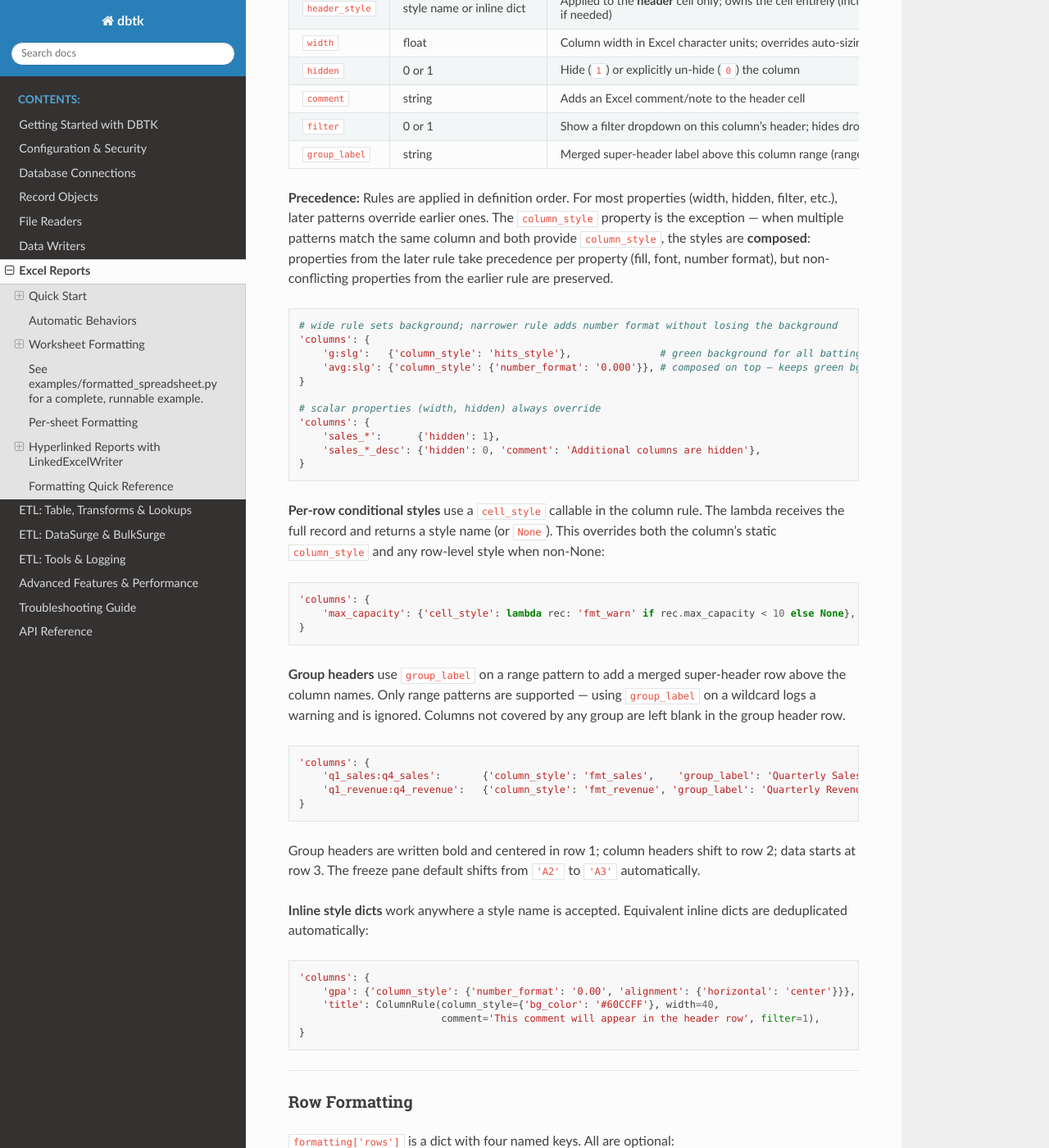
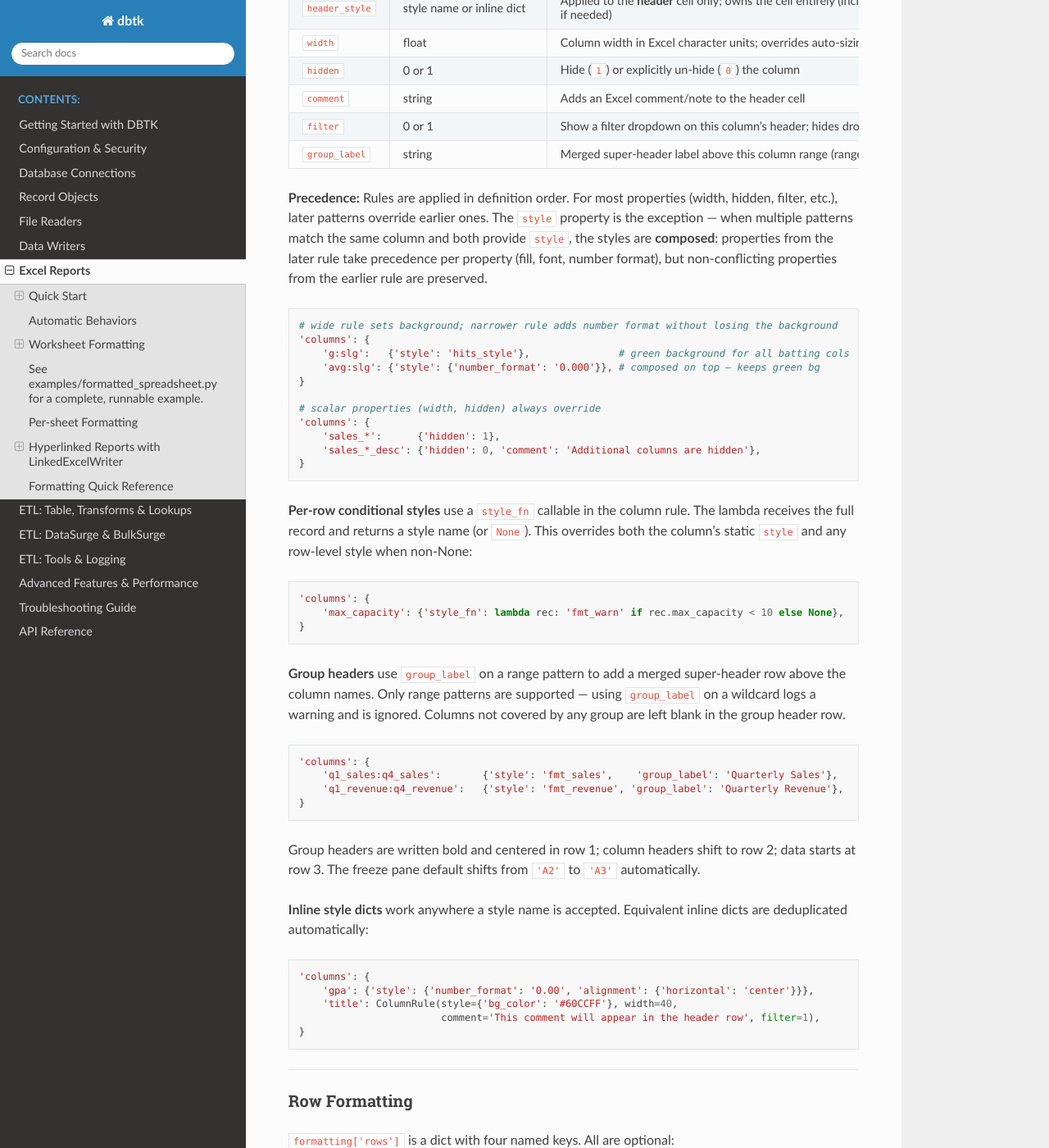
Before and after one commit to scottrbailey/dbtk, a Sphinx documentation site: the page built from docs/06b-excel.md, in a window 1280 px wide and 1400 px high, scrolled down 4618 px. Shown: the whole window at 82% size. Built offline with Sphinx 7.4.7 and the Read the Docs theme 3.1.0, drawn with Linux system fonts in a browser that asks for light colours; some of the changed text lies outside the part shown.

Commit message:
Simplify formatting field names: style/style_fn/header_style
ColumnRule:
  column_style -> style      (str | dict)
  cell_style   -> style_fn   (callable | list[callable])
  header_style unchanged

rows config:
  row_style       -> style      (rows['*'], odd, even)
  rows['data']['style'] -> style_fn  (callable, was unchanged from original)

https://claude.ai/code/session_01MpiLvjn2Z7JZnepoU9t9hM

````diff
--- a/docs/06b-excel.md
+++ b/docs/06b-excel.md
@@ -95,13 +95,13 @@ fmt = ExcelFormat(
         'fmt_warn': {'bg_color': '#ffcccc', 'font': {'bold': True}},
     },
     columns={
-        '*_fee*': ColumnRule(column_style='fmt_fees'),
+        '*_fee*': ColumnRule(style='fmt_fees'),
         'notes':  ColumnRule(width=40, comment='Free-text field'),
-        'gpa':    ColumnRule(column_style={'number_format': '0.00'}),
+        'gpa':    ColumnRule(style={'number_format': '0.00'}),
     },
     rows={
         '*':    {'height': 15},
-        'data': {'odd': {'row_style': 'fmt_stripe'}},
+        'data': {'odd': {'style': 'fmt_stripe'}},
     },
     freeze='D2',
     min_column_width=4,
@@ -167,11 +167,11 @@ The following styles are registered on every workbook and can be used directly b
 
 ```python
 'columns': {
-    '*_fee*':           {'column_style': 'fmt_fees', 'header_style': 'header_vert_style'},
+    '*_fee*':           {'style': 'fmt_fees', 'header_style': 'header_vert_style'},
     'sales_*':          {'hidden': 1},
     'sales_*_total':    {'hidden': 0, 'comment': 'Additional columns are hidden'},
     'notes':            {'width': 40},
-    'unit_price:revenue':  {'column_style': 'fmt_numeric'},   # range
+    'unit_price:revenue':  {'style': 'fmt_numeric'},   # range
     ':subj_code':       {'hidden': 1},               # hide everything up to subj_code
 }
 ```
@@ -180,8 +180,8 @@ The following styles are registered on every workbook and can be used directly b
 
 | Key | Type | Effect |
 |---|---|---|
-| `column_style` | style name or inline dict | Applied to every **data** cell in this column |
-| `cell_style` | callable or list of callables | `lambda rec: style_name_or_None` — per-row conditional style(s); composed on top of all other styles when non-None |
+| `style` | style name or inline dict | Applied to every **data** cell in this column |
+| `style_fn` | callable or list of callables | `lambda rec: style_name_or_None` — per-row conditional style(s); composed on top of all other styles when non-None |
 | `header_style` | style name or inline dict | Applied to the **header** cell only; owns the cell entirely (include `font: {bold: True}` if needed) |
 | `width` | float | Column width in Excel character units; overrides auto-sizing |
 | `hidden` | 0 or 1 | Hide (`1`) or explicitly un-hide (`0`) the column |
@@ -189,13 +189,13 @@ The following styles are registered on every workbook and can be used directly b
 | `filter` | 0 or 1 | Show a filter dropdown on this column's header; hides dropdowns on all other columns |
 | `group_label` | string | Merged super-header label above this column range (range patterns only) |
 
-**Precedence:** Rules are applied in definition order. For most properties (width, hidden, filter, etc.), later patterns override earlier ones. The `column_style` property is the exception — when multiple patterns match the same column and both provide `column_style`, the styles are **composed**: properties from the later rule take precedence per property (fill, font, number format), but non-conflicting properties from the earlier rule are preserved.
+**Precedence:** Rules are applied in definition order. For most properties (width, hidden, filter, etc.), later patterns override earlier ones. The `style` property is the exception — when multiple patterns match the same column and both provide `style`, the styles are **composed**: properties from the later rule take precedence per property (fill, font, number format), but non-conflicting properties from the earlier rule are preserved.
 
 ```python
 # wide rule sets background; narrower rule adds number format without losing the background
 'columns': {
-    'g:slg':   {'column_style': 'hits_style'},               # green background for all batting cols
-    'avg:slg': {'column_style': {'number_format': '0.000'}}, # composed on top — keeps green bg
+    'g:slg':   {'style': 'hits_style'},               # green background for all batting cols
+    'avg:slg': {'style': {'number_format': '0.000'}}, # composed on top — keeps green bg
 }
 
 # scalar properties (width, hidden) always override
@@ -205,11 +205,11 @@ The following styles are registered on every workbook and can be used directly b
 }
 ```
 
-**Per-row conditional styles** use a `cell_style` callable in the column rule. The lambda receives the full record and returns a style name (or `None`). This overrides both the column's static `column_style` and any row-level style when non-None:
+**Per-row conditional styles** use a `style_fn` callable in the column rule. The lambda receives the full record and returns a style name (or `None`). This overrides both the column's static `style` and any row-level style when non-None:
 
 ```python
 'columns': {
-    'max_capacity': {'cell_style': lambda rec: 'fmt_warn' if rec.max_capacity < 10 else None},
+    'max_capacity': {'style_fn': lambda rec: 'fmt_warn' if rec.max_capacity < 10 else None},
 }
 ```
 
@@ -217,8 +217,8 @@ The following styles are registered on every workbook and can be used directly b
 
 ```python
 'columns': {
-    'q1_sales:q4_sales':       {'column_style': 'fmt_sales',    'group_label': 'Quarterly Sales'},
-    'q1_revenue:q4_revenue':   {'column_style': 'fmt_revenue', 'group_label': 'Quarterly Revenue'},
+    'q1_sales:q4_sales':       {'style': 'fmt_sales',    'group_label': 'Quarterly Sales'},
+    'q1_revenue:q4_revenue':   {'style': 'fmt_revenue', 'group_label': 'Quarterly Revenue'},
 }
 ```
 
@@ -228,8 +228,8 @@ Group headers are written bold and centered in row 1; column headers shift to ro
 
 ```python
 'columns': {
-    'gpa': {'column_style': {'number_format': '0.00', 'alignment': {'horizontal': 'center'}}},
-    'title': ColumnRule(column_style={'bg_color': '#60CCFF'}, width=40,
+    'gpa': {'style': {'number_format': '0.00', 'alignment': {'horizontal': 'center'}}},
+    'title': ColumnRule(style={'bg_color': '#60CCFF'}, width=40,
                         comment='This comment will appear in the header row', filter=1),
 }
 ```
@@ -247,7 +247,7 @@ Group headers are written bold and centered in row 1; column headers shift to ro
 | `'group_header'` | The group label row only (only relevant when `group_label` columns are used) |
 | `'data'` | Data rows only |
 
-Each key maps to a dict that may contain `height` and/or `row_style`. The `'data'` key additionally supports `odd`, `even`, and `style`:
+Each key maps to a dict that may contain `height` and/or `style`. The `'data'` key additionally supports `odd`, `even`, and `style`:
 
 ```python
 'rows': {
@@ -305,11 +305,11 @@ You can define only one side if you only want every-other-row coloring:
 **Style cascade (lowest → highest priority):**
 
 1. Date/datetime base format (applied automatically by type)
-2. Column `column_style`
-3. `'*'` `row_style` (all rows)
-4. `'odd'` / `'even'` `row_style`
+2. Column `style`
+3. `'*'` `style` (all rows)
+4. `'odd'` / `'even'` `style`
 5. `'data'` `style` callable results (composed in list order)
-6. Column `cell_style` callable result(s)
+6. Column `style_fn` callable result(s)
 7. `hyperlink_style` (applied by `LinkedExcelWriter` to linked cells)
 
 Styles at higher priority levels are composed on top — they override individual properties (fill, font, number format) rather than replacing the whole style.
@@ -568,8 +568,8 @@ with LinkedExcelWriter(file='report.xlsx', formatting=fmt) as writer:
 
 | Key | Type | Description |
 |---|---|---|
-| `column_style` | style name or dict | Style applied to data cells |
-| `cell_style` | callable or list | Per-row conditional style(s); composed on top of all other styles |
+| `style` | style name or dict | Style applied to data cells |
+| `style_fn` | callable or list | Per-row conditional style(s); composed on top of all other styles |
 | `header_style` | style name or dict | Style applied to the header cell only |
 | `width` | float | Override auto-sized width |
 | `hidden` | 0 or 1 | Hide or explicitly un-hide the column |
````
Also changed, not shown: other parts of docs/06b-excel.md (+5 -5 lines), 2 other files.
